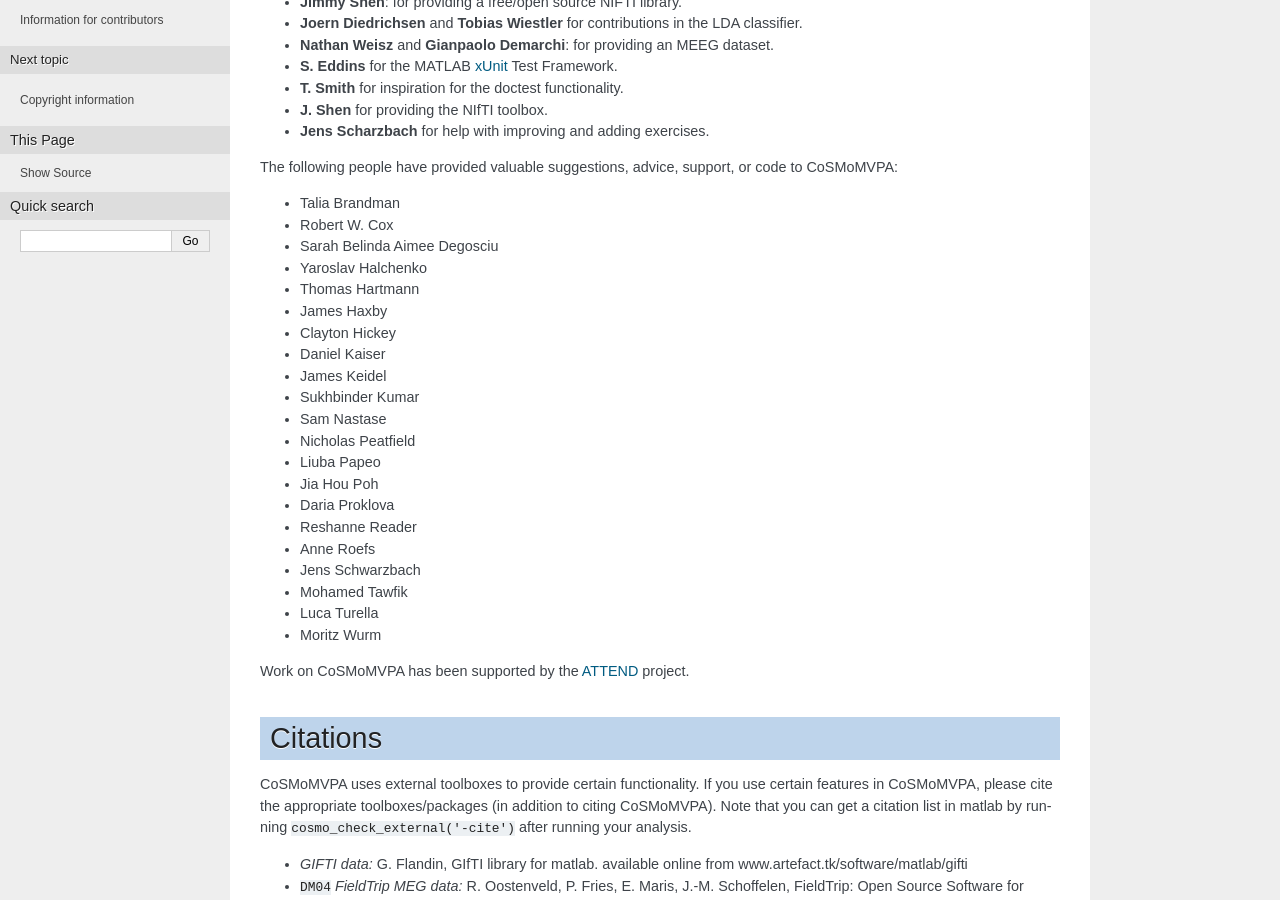
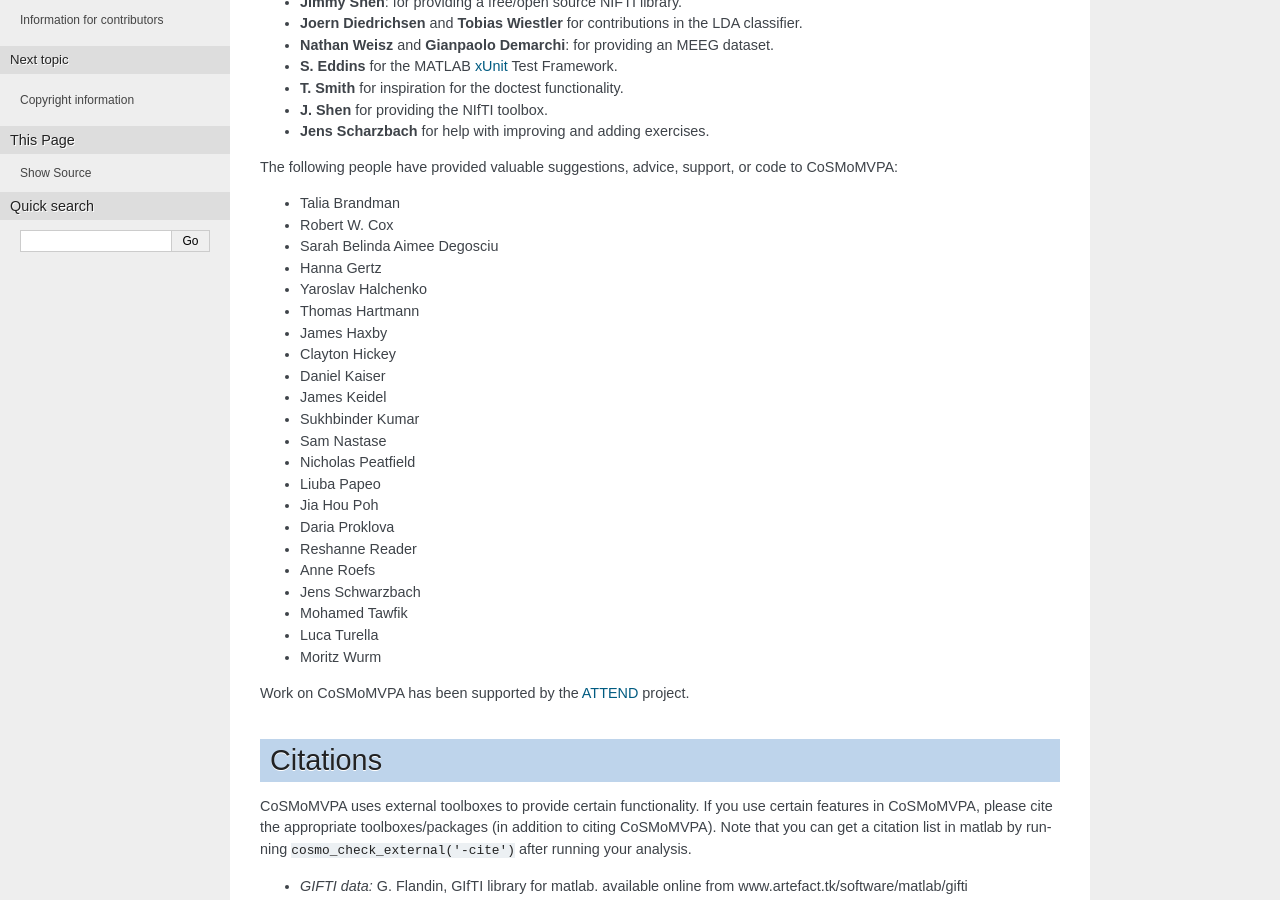
Before and after one commit to CoSMoMVPA/CoSMoMVPA, a Sphinx documentation site: the page built from doc/source/thanks.rst, in a window 1280 px wide and 900 px high, scrolled down 405 px. Built offline with Sphinx 7.4.7, drawn with Linux system fonts in a browser that asks for light colours; pages that are not in the unit, such as notebooks, are missing from menus; cross-references to code outside the pages are shown as plain code.

Commit message:
BF+ACK: do not let cosmo_check_partitions give an error when a particular target is missing across all folds. Thanks to #Hanna Gertz# for reporting this issue

```diff
--- a/doc/source/thanks.rst
+++ b/doc/source/thanks.rst
@@ -24,6 +24,7 @@ The following people have provided valuable suggestions, advice, support, or cod
 + Talia Brandman
 + Robert W. Cox
 + Sarah Belinda Aimee Degosciu
++ Hanna Gertz
 + Yaroslav Halchenko
 + Thomas Hartmann
 + James Haxby
```
Also changed, not shown: 2 other files.
